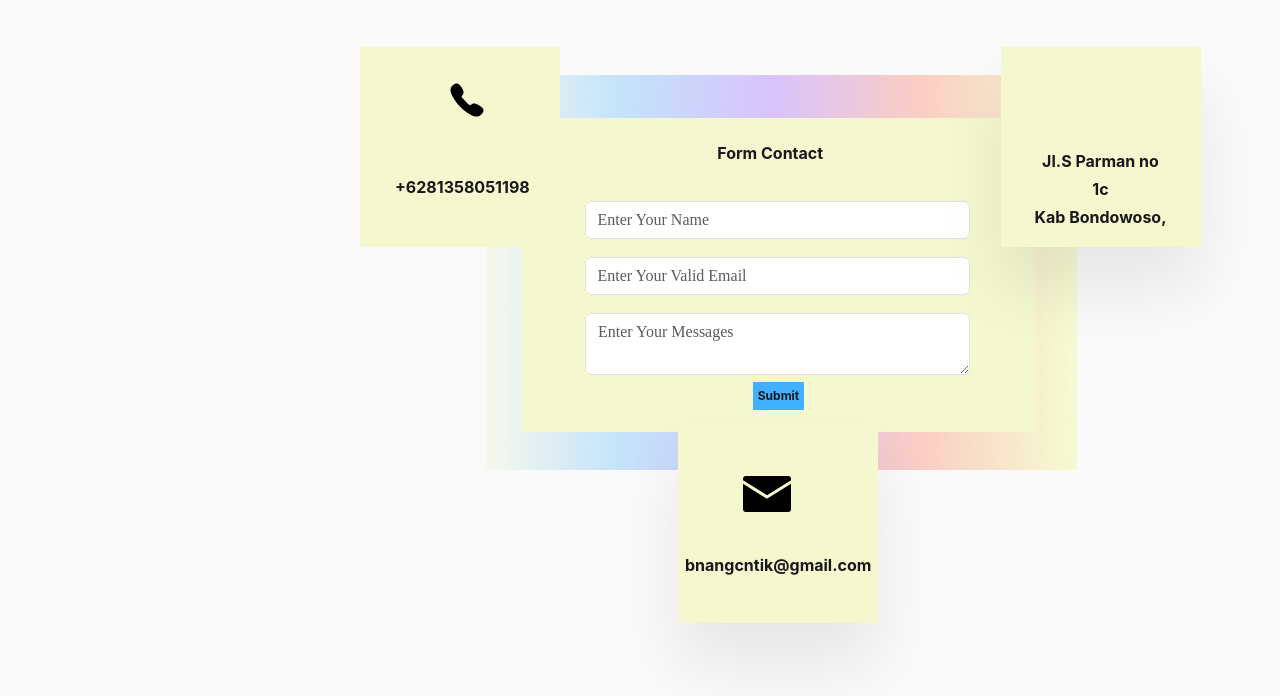
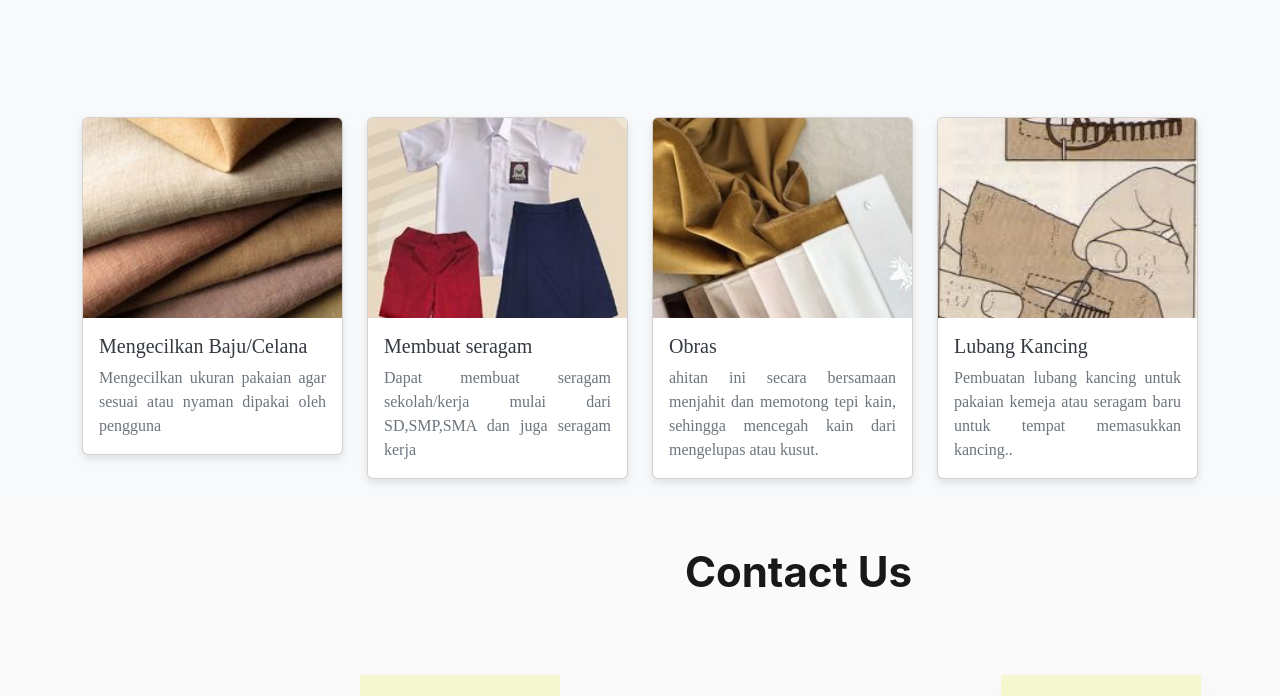
Before and after one commit to SatriaYP/benang_cantik, a plain HTML site: page index.html in a window 1280 px wide. Shown: the part 750-1446 px from the top of the page. Drawn offline with nearby package versions, Linux system fonts and the light colour scheme; a web font is replaced by a local one.

Commit message:
Halaman Produk

```diff
--- a/asset/style.css
+++ b/asset/style.css
@@ -436,3 +436,51 @@
   .img-content {
       margin-top: 10px;
   }
+  body {
+    background-color: #f8f9fa;
+  }
+
+  h2 {
+    color: #000000;
+  }
+
+  .card {
+    margin-bottom: 20px;
+    box-shadow: 0 4px 8px rgba(0, 0, 0, 0.1);
+  }
+
+  .card-title {
+    color: #343a40;
+  }
+
+  .card-text {
+    color: #6c757d;
+  }
+
+  .btn-primary {
+    background-color: #007bff;
+    border-color: #007bff;
+  }
+
+  .btn-primary:hover {
+    background-color: #0056b3;
+    border-color: #0056b3;
+  }
+
+  .btn-primary:focus,
+  .btn-primary.focus {
+    box-shadow: 0 0 0 0.2rem rgba(0, 123, 255, 0.5);
+  }
+
+  .container {
+    margin-top: 40px;
+  }
+
+  .card-img-top {
+    height: 200px;
+    object-fit: cover;
+  }
+
+  .card-body {
+    text-align: justify;
+  }
--- a/index.html
+++ b/index.html
@@ -78,7 +78,56 @@
         </div>
       </div>
     </main>
-
+    <br>
+    <br>
+    <h2>
+      <center>Service</center>
+    </h2>
+    <br>
+    <br>
+    <br>
+    <div class="container">
+      <div class="row">
+        <div class="col-md-3">
+          <div class="card">
+            <img src="asset/kain.jpg" class="card-img-top" alt="Produk 1">
+            <div class="card-body">
+              <h5 class="card-title">Mengecilkan Baju/Celana</h5>
+              <p class="card-text">Mengecilkan ukuran pakaian agar sesuai atau nyaman dipakai oleh pengguna</p>
+            </div>
+          </div>
+        </div>
+        <div class="col-md-3">
+          <div class="card">
+            <img src="asset/seragam.jpg" class="card-img-top" alt="Produk 2">
+            <div class="card-body">
+              <h5 class="card-title">Membuat seragam</h5>
+              <p class="card-text">Dapat membuat seragam sekolah/kerja mulai dari SD,SMP,SMA dan juga seragam kerja</p>
+            </div>
+          </div>
+        </div>
+        <div class="col-md-3">
+          <div class="card">
+            <img src="asset/obras.jpg" class="card-img-top" alt="Produk 3">
+            <div class="card-body">
+              <h5 class="card-title">Obras</h5>
+              <p class="card-text">ahitan ini secara bersamaan menjahit dan memotong tepi kain, sehingga mencegah kain
+                dari mengelupas atau kusut.</p>
+            </div>
+          </div>
+        </div>
+        <div class="col-md-3">
+          <div class="card">
+            <img src="asset/lubangkancing.jpg" class="card-img-top" alt="Produk 4">
+            <div class="card-body">
+              <h5 class="card-title">Lubang Kancing</h5>
+              <p class="card-text">Pembuatan lubang kancing untuk pakaian kemeja atau seragam baru untuk tempat memasukkan
+                kancing..</p>
+            </div>
+          </div>
+        </div>
+      </div>
+    </div>
     </div>
     <div class="service">
 
```
Also changed, not shown: asset/kain.jpg (added), asset/lubangkancing.jpg (added), asset/obras.jpg (added), asset/seragam.jpg (added).
